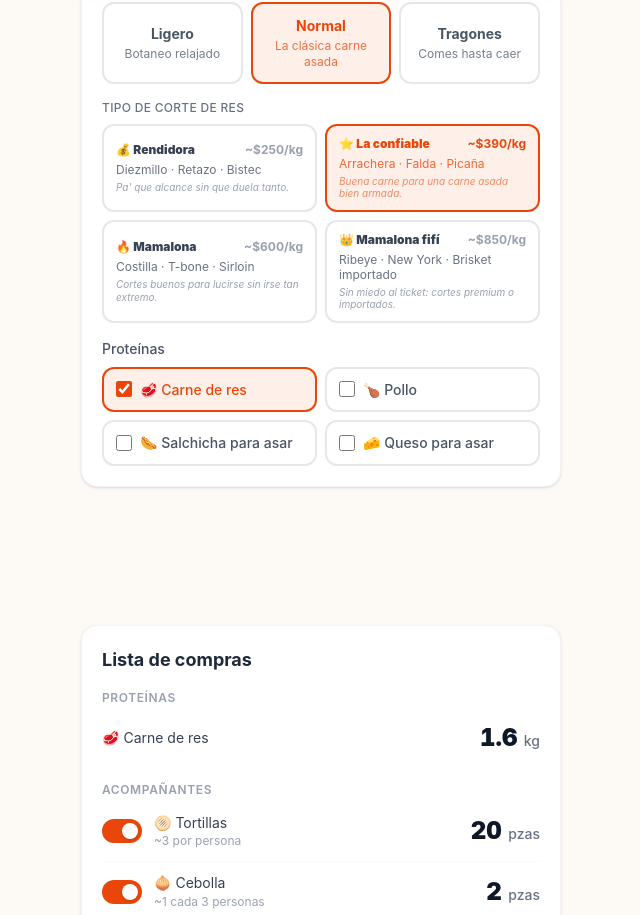
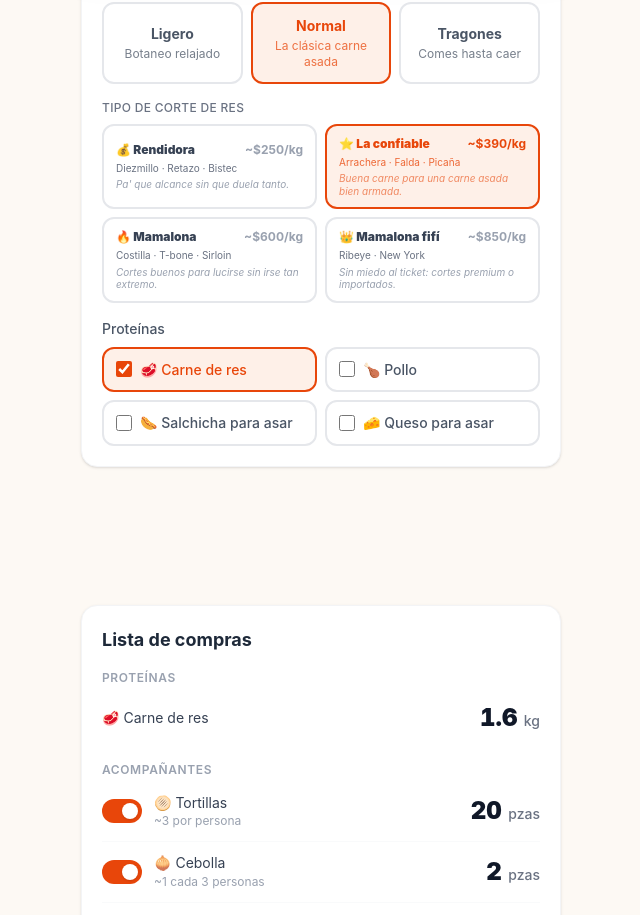
Before and after one commit to jndggonzalez1/calcuasada, a Next.js app: page / in a window 1280 px wide. Shown: the part 844-1759 px from the top of the page, without its empty margins (319-959 px from the left). Built offline with nearby package versions, Linux system fonts and the light colour scheme.

Commit message:
Tiers de res: cortes y descripción en 10px, quita brisket importado de Mamalona fifí

```diff
--- a/app/components/Calculadora.tsx
+++ b/app/components/Calculadora.tsx
@@ -56,7 +56,7 @@ const TIERS_RES = [
     emoji: "👑",
     label: "Mamalona fifí",
     desc: "Sin miedo al ticket: cortes premium o importados.",
-    cortes: ["Ribeye", "New York", "Brisket importado"],
+    cortes: ["Ribeye", "New York"],
     precioKg: 850,
   },
 ] as const;
@@ -538,7 +538,7 @@ export default function Calculadora({
                         ~${tier.precioKg}/kg
                       </span>
                     </div>
-                    <div className={`text-xs leading-tight mb-1 ${selected ? "text-brasa/80" : "text-gray-500"}`}>
+                    <div className={`leading-tight mb-1 ${selected ? "text-brasa/80" : "text-gray-500"}`} style={{ fontSize: "10px" }}>
                       {tier.cortes.join(" · ")}
                     </div>
                     <div className={`leading-tight italic ${selected ? "text-brasa/60" : "text-gray-400"}`} style={{ fontSize: "10px" }}>
```
